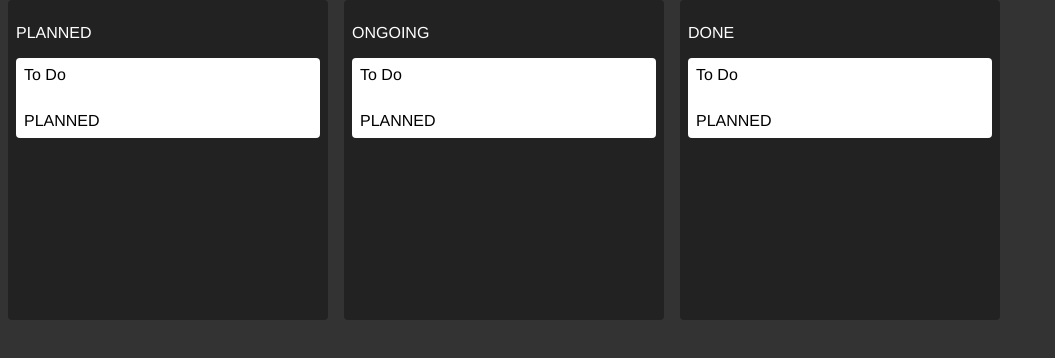
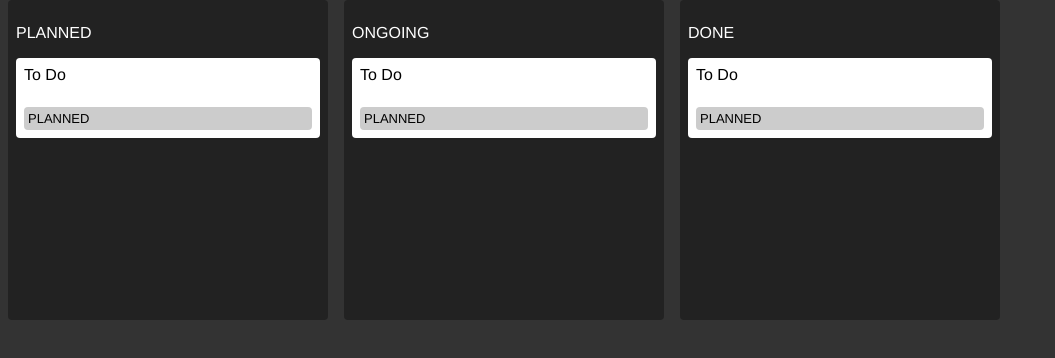
Before and after one commit to paderx01/Zustand, a React (Vite) app: page / in a window 1280 px wide. Shown: the top 358 px of the page, without its empty margins (0-1055 px from the left). Built offline with nearby package versions, Linux system fonts and the light colour scheme.

Commit message:
task css

```diff
--- a/src/components/Task.css
+++ b/src/components/Task.css
@@ -13,3 +13,10 @@
     display: flex;
     justify-content: space-between;
 }
+
+.status {
+    font-size: small;
+    background: var(--COLOR-GRAY-LIGHT);
+    padding: 0.25rem;
+    border-radius: 4px;
+}
```
